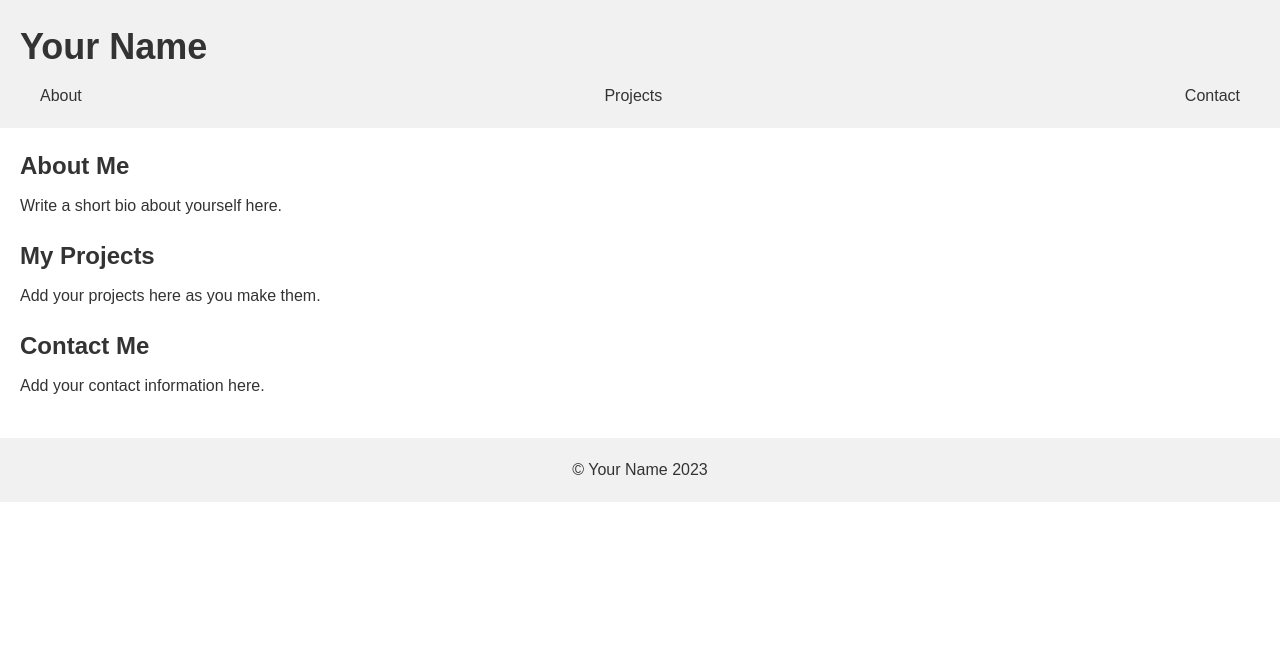
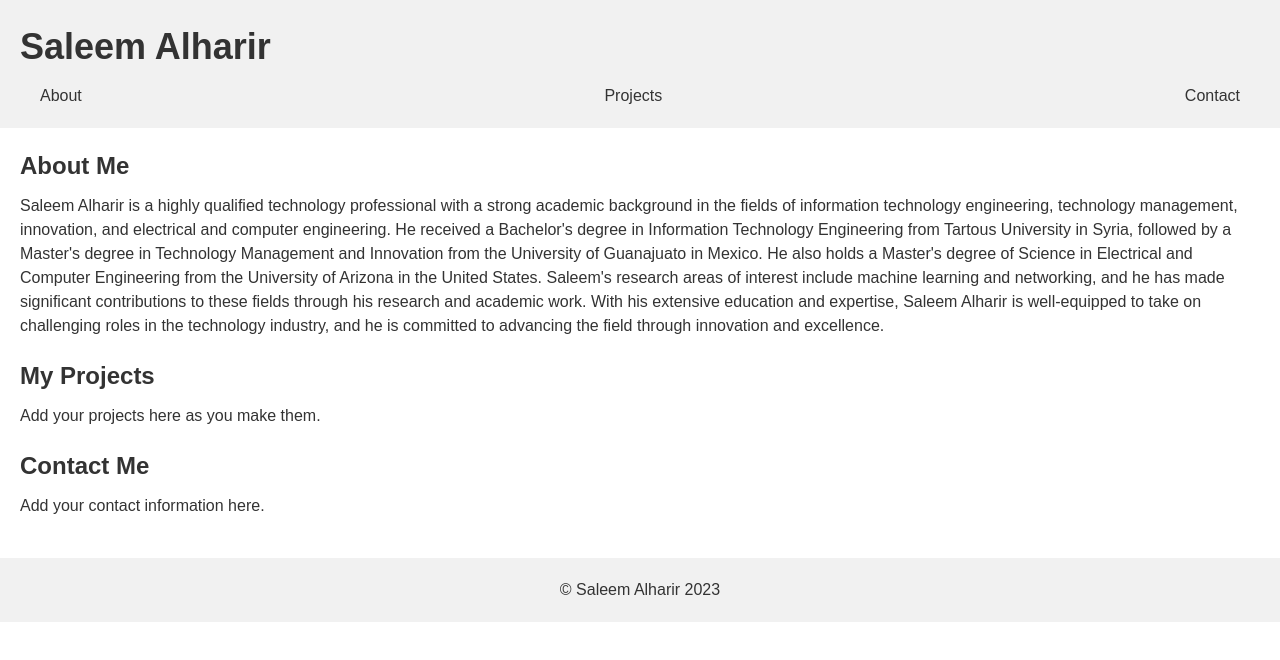
Before and after one commit to saleemalharir1/saleemalharir.github-io, a plain HTML site: page index.html in a window 1280 px wide. Drawn offline with Linux system fonts and the light colour scheme.

Commit message:
Initial commit

```diff
--- a/index.html
+++ b/index.html
@@ -8,7 +8,7 @@
 </head>
 <body>
 	<header>
-		<h1>Your Name</h1>
+		<h1>Saleem Alharir</h1>
 		<nav>
 			<ul>
 				<li><a href="#about">About</a></li>
@@ -20,7 +20,12 @@
 	<main>
 		<section id="about">
 			<h2>About Me</h2>
-			<p>Write a short bio about yourself here.</p>
+            <p class="body">
+                Saleem Alharir is a highly qualified technology professional with a strong academic background in the fields of information technology engineering, technology management, innovation, and electrical and computer engineering.
+                He received a Bachelor's degree in Information Technology Engineering from Tartous University in Syria, followed by a Master's degree in Technology Management and Innovation from the University of Guanajuato in Mexico. He also holds a Master's degree of Science in Electrical and Computer Engineering from the University of Arizona in the United States.
+                Saleem's research areas of interest include machine learning and networking, and he has made significant contributions to these fields through his research and academic work.
+                With his extensive education and expertise, Saleem Alharir is well-equipped to take on challenging roles in the technology industry, and he is committed to advancing the field through innovation and excellence.
+            </p>
 		</section>
 		<section id="projects">
 			<h2>My Projects</h2>
@@ -32,7 +37,7 @@
 		</section>
 	</main>
 	<footer>
-		<p>&copy; Your Name 2023</p>
+		<p>&copy; Saleem Alharir 2023</p>
 	</footer>
 	<script src="script.js"></script>
 </body>
```
